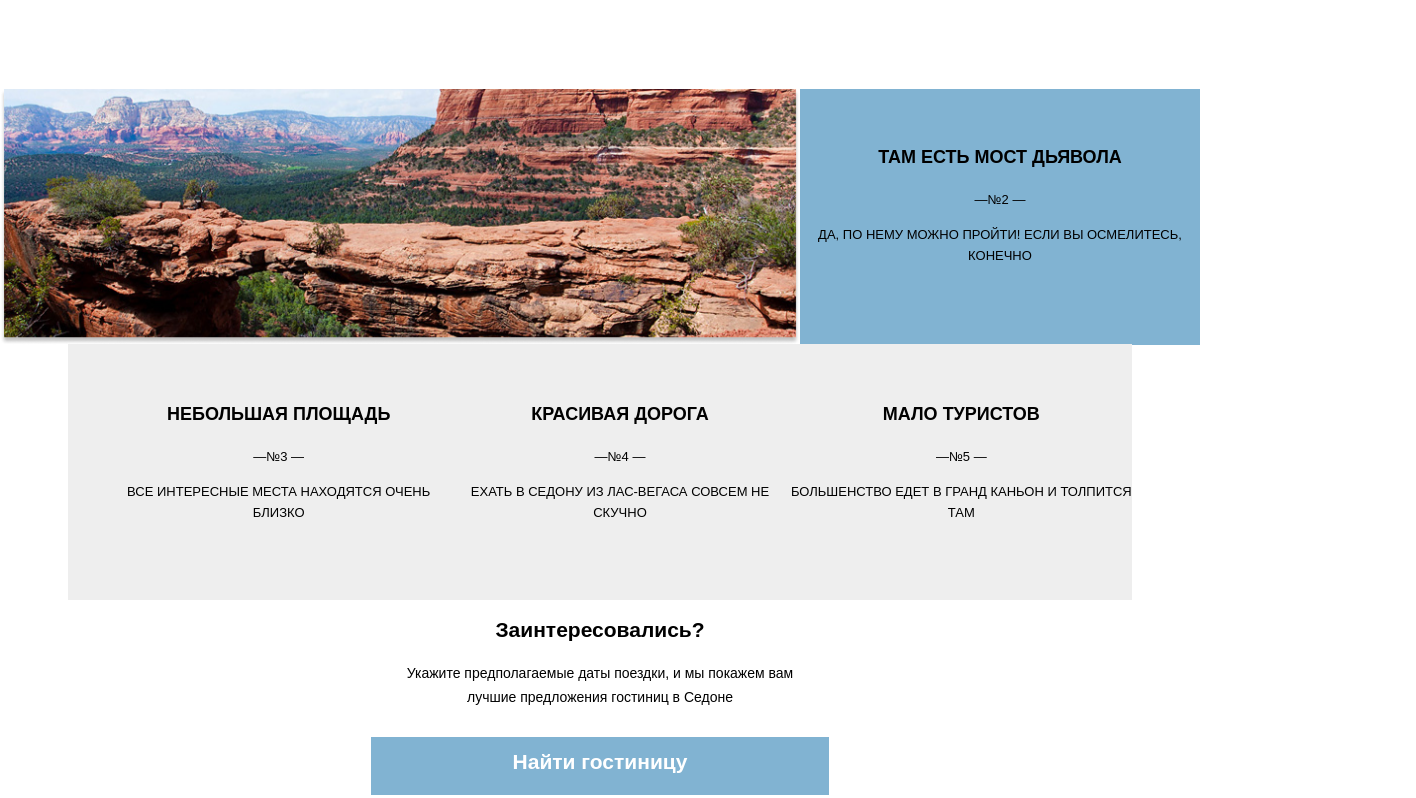
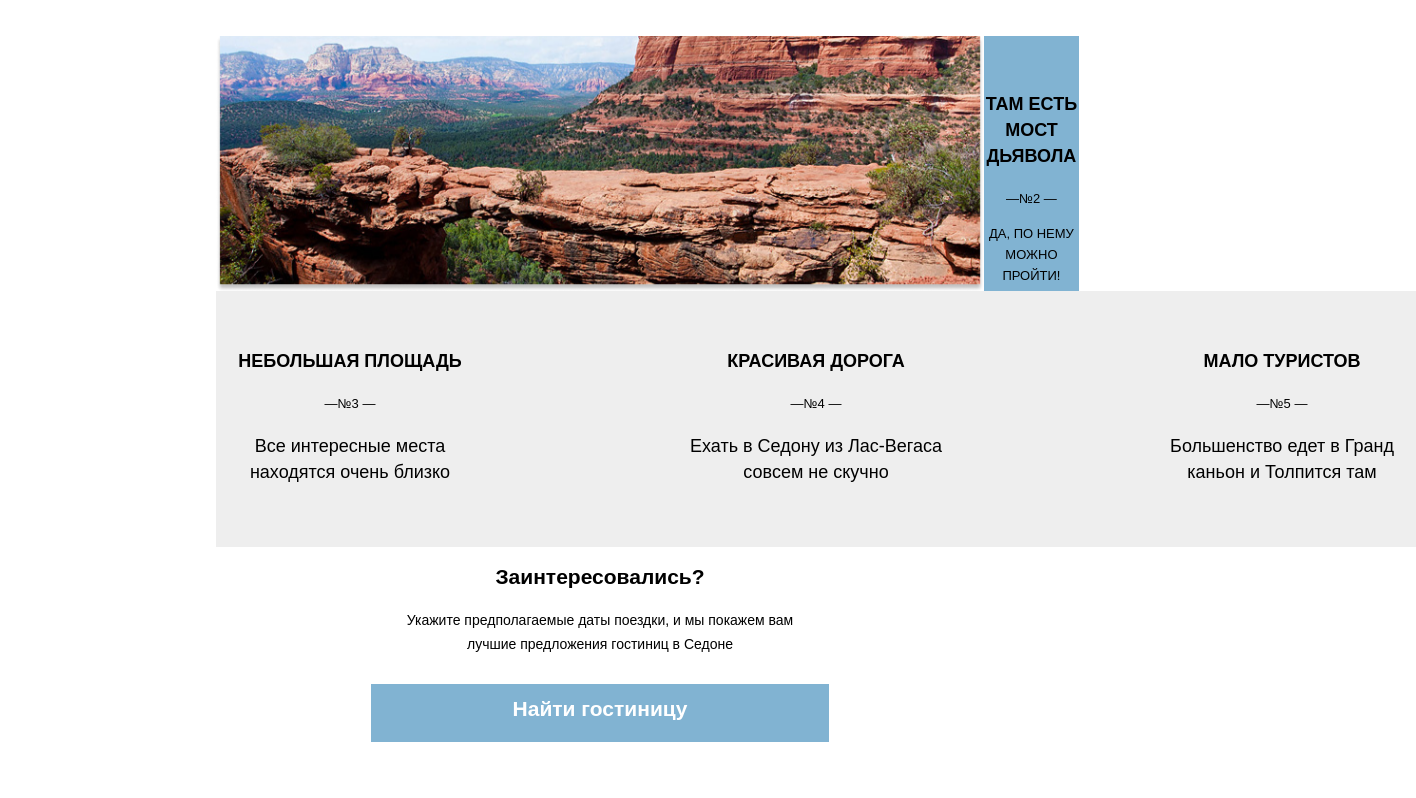
Before and after one commit to samolet75/1307571-sedona-21, a website: page source/index.html in a window 1280 px wide. Shown: the part 970-1768 px from the top of the page, 1416 px wide, since content can reach past the window. Drawn offline with nearby package versions, Linux system fonts and the light colour scheme; files that its build step writes are made by us from their sources.

Commit message:
работа над ошибками

```diff
--- a/source/index.html
+++ b/source/index.html
@@ -119,7 +119,7 @@
               </h2>
               <span class="advantages__count">№3
               </span>
-              <p class="advantages__features">Все интересные места находятся очень близко
+              <p class="advantages__originality">Все интересные места находятся очень близко
               </p>
             </li>
               <li class="advantages__small">
@@ -127,7 +127,7 @@
                 </h2>
                 <span class="advantages__count">№4
                 </span>
-                <p class="advantages__features">Ехать в Седону из Лас-Вегаса совсем не скучно
+                <p class="advantages__originality">Ехать в Седону из Лас-Вегаса совсем не скучно
                 </p>
               </li>
                 <li class="advantages__small">
@@ -135,7 +135,7 @@
                   </h2>
                   <span class="advantages__count">№5
                   </span>
-                  <p class="advantages__features">Большенство едет в Гранд каньон и Толпится там
+                  <p class="advantages__originality">Большенство едет в Гранд каньон и Толпится там
                   </p>
                 </li>
             </ul>
--- a/source/less/blocks/advantages.less
+++ b/source/less/blocks/advantages.less
@@ -94,7 +94,7 @@
   .advantages__difference {
     width: 1200;
     height: 256px;
-    margin: 0;
+    margin: 0 auto;
     padding: 0;
     box-sizing: border-box;
   }
@@ -143,25 +143,26 @@
     display: flex;
     flex-direction: row;
     justify-content: space-between;
-    width: 675px;
+    width: 768px;
     height: 253px;
     margin: 0 auto;
+    padding-left: 0;
+    box-sizing: border-box;
   }
 }
 
 @media (min-width: @desktop-width) {
   .advantages__area {
-    width: 1024px;
+    width: 1200px;
     height: 256px;
   }
 }
 
 @media (min-width: @tablet-width) {
   .advantages__small {
-    display: block;
-    width: 600px;
+    width: 256px;
     height: 250px;
-    margin: 0 auto;
+    margin: 0;
     padding-top: 42px;
     box-sizing: border-box;
   }
@@ -169,12 +170,26 @@
 
 @media (min-width: @desktop-width) {
   .advantages {
-    width: 768px;
+    width: 1200px;
+    margin: 0 auto;
   }
 }
 
 @media (min-width: @tablet-width) {
   .advantages {
-    width: 1200px;
+    width: 768px;
+    margin: 0 auto;
   }
 }
+
+@media (min-width: @desktop-width) {
+  .advantages__originality {
+    display: inline-block;
+  }
+}
+
+@media (min-width: @tablet-width) {
+  .advantages__originality {
+    display: inline-block;
+  }
+}
--- a/source/less/blocks/page-header.less
+++ b/source/less/blocks/page-header.less
@@ -72,7 +72,8 @@
   .main-nav__list {
     display: flex;
     justify-content: space-between;
-    width: 685px;
+    width: 100%;
+    margin: 0 auto;
   }
 }
 
@@ -94,3 +95,15 @@
     width: 1200px;
   }
 }
+
+@media (min-width: @tablet-width) {
+  .mine-nav {
+    width: 100%;
+  }
+}
+
+@media (min-width: @desktop-width) {
+  .mine-nav {
+    width: 1200px;
+  }
+}
```
